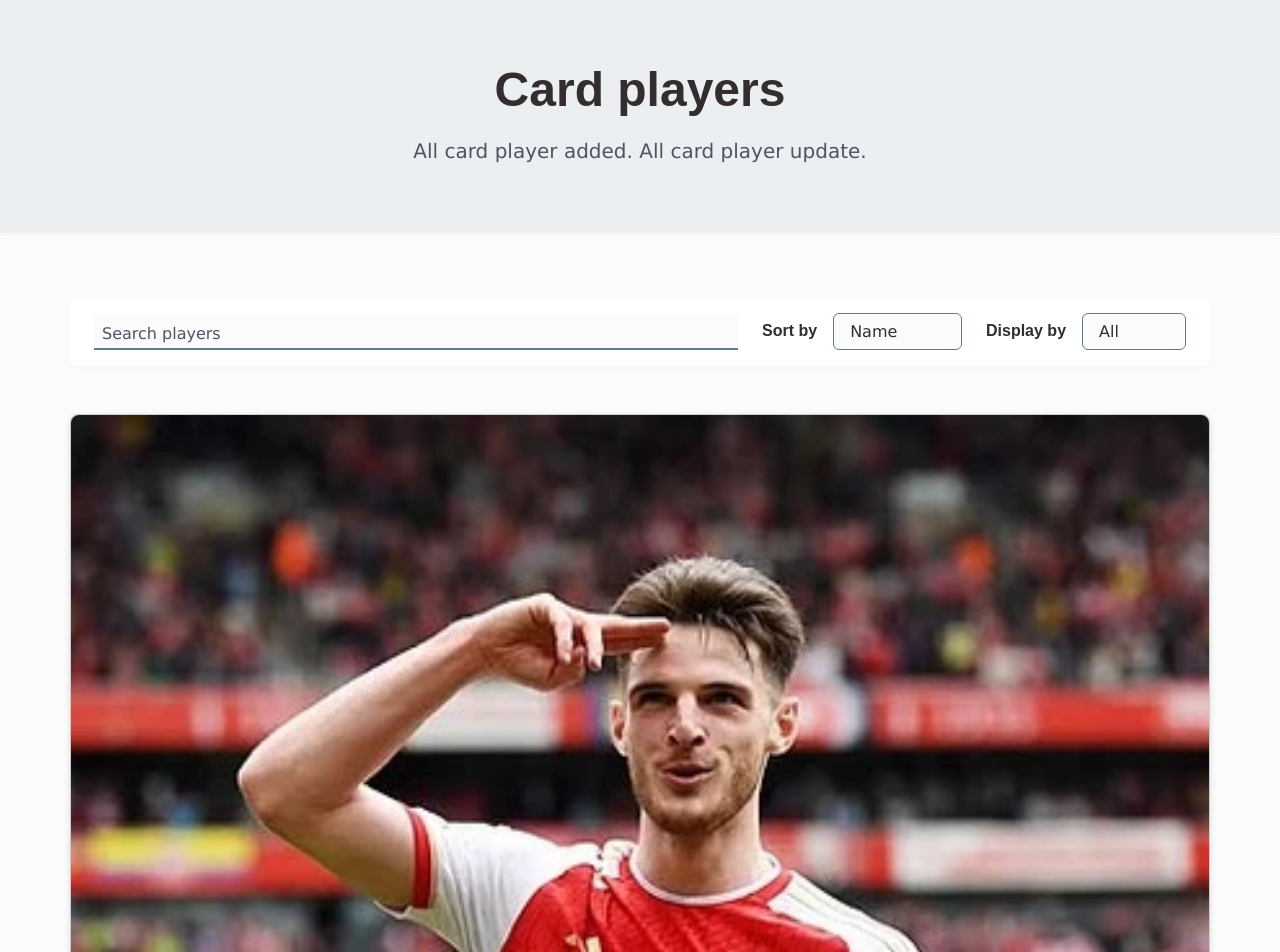
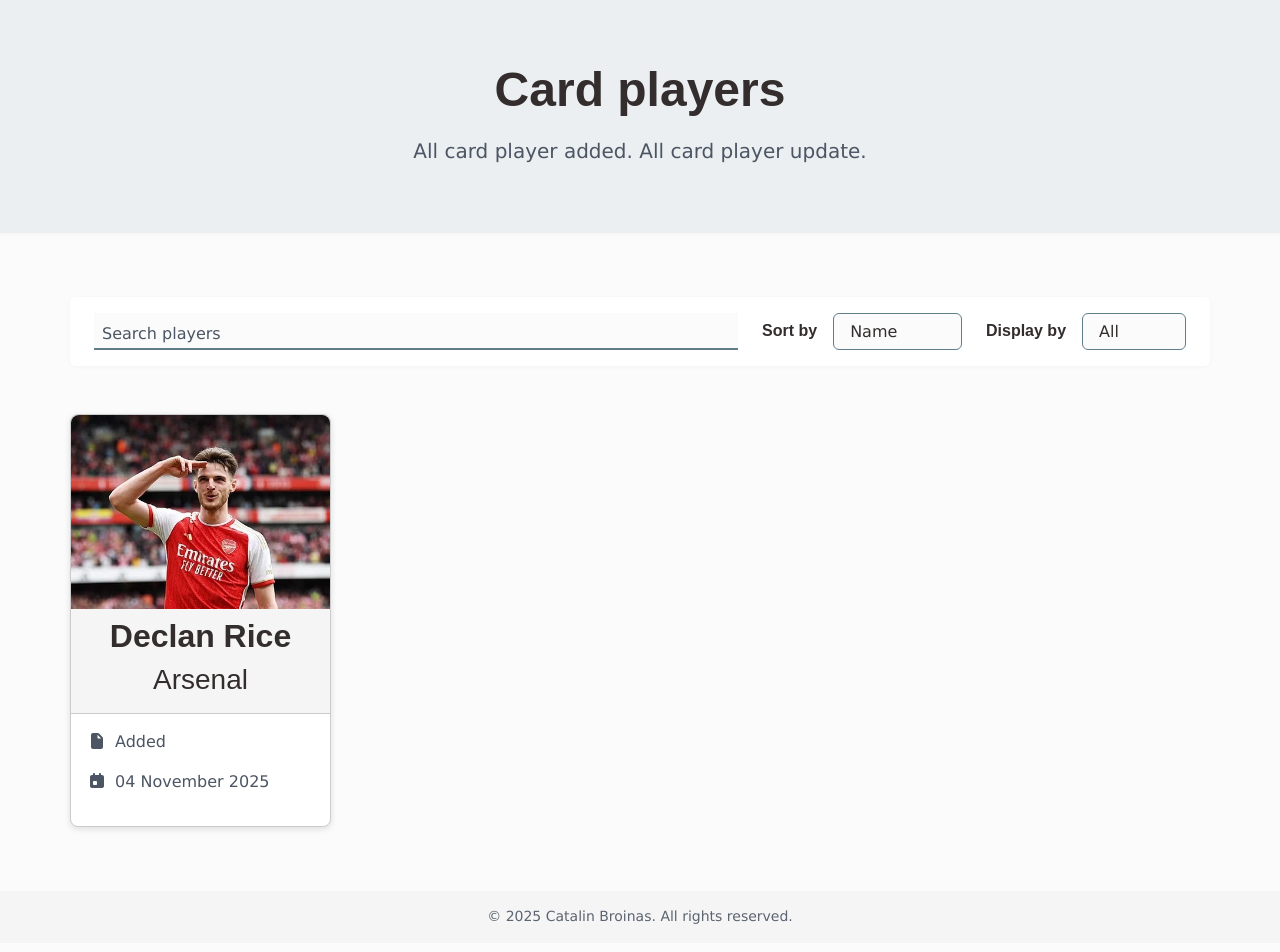
Before and after one commit to catalinbroinas/card-players, a React (Vite) app: page / in a window 1280 px wide. Shown: the top 952 px of the page. Built offline with nearby package versions, Linux system fonts and the light colour scheme.

Commit message:
style(_player-list): add players card layout

```diff
--- a/src/scss/components/_index.scss
+++ b/src/scss/components/_index.scss
@@ -2,3 +2,4 @@
 @forward 'template/buttons';
 @forward 'template/cards';
 @forward 'custom/toolbar';
+@forward 'custom/player-list';
--- /dev/null
+++ b/src/scss/components/custom/_player-list.scss
@@ -0,0 +1,16 @@
+// =================================
+//   PLAYERS WRAPPER
+// =================================
+
+// Imports
+@use '../../base/variables' as *;
+@use '../../base/mixins' as *;
+@use '../../layout/template/layout-mixins' as layout;
+
+.player-list {
+	@include layout.grid-fill(260px, $spacing-xl);
+
+	@include media-breakpoint-down($bp-xxl) { gap: $spacing-lg2; }
+  @include media-breakpoint-down($bp-md) { gap: $spacing-lg; }
+  @include media-breakpoint-down($bp-sm) { gap: $spacing-md; }
+}
```
Also changed, not shown: 1 other file (tests, documents, lock files or other folders).
